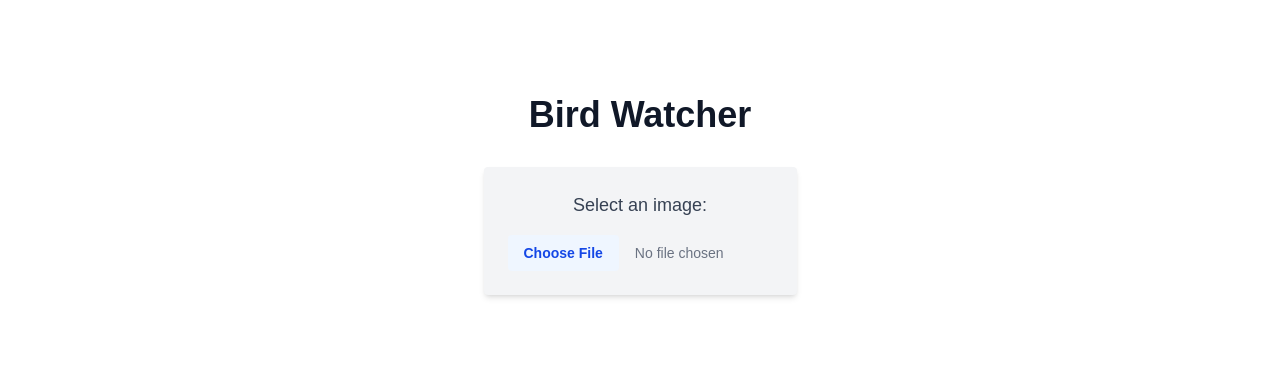
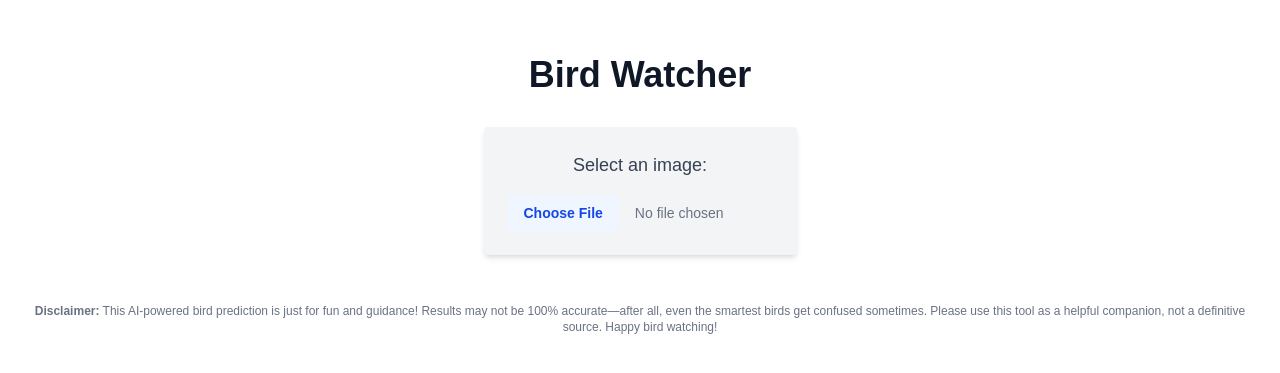
Before and after one commit to qoreycube/bird-watcher, a Next.js app: page / in a window 1280 px wide. Shown: the part 205-578 px from the top of the page. Built offline with nearby package versions, Linux system fonts and the light colour scheme; no server answers.

Commit message:
chore(page): Added AI Disclaimer

```diff
--- a/app/page.tsx
+++ b/app/page.tsx
@@ -77,6 +77,11 @@ export default function Index() {
         </>
       )}
 
+      <footer className="mt-12 text-center text-xs text-gray-500 dark:text-gray-400">
+        <p>
+          <strong>Disclaimer:</strong> This AI-powered bird prediction is just for fun and guidance! Results may not be 100% accurate—after all, even the smartest birds get confused sometimes. Please use this tool as a helpful companion, not a definitive source. Happy bird watching!
+        </p>
+      </footer>
     </div>
   );
 }
```
